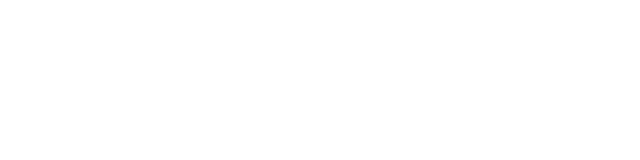
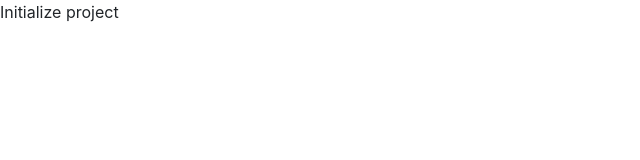
Before and after one commit to thanhdat24/react_04, a React (Create React App) app: page / in a window 1280 px wide. Shown: the top 160 px of the page, without its empty margins (0-640 px from the left). Built offline with nearby package versions, Linux system fonts and the light colour scheme.

Commit message:
Setup project

```diff
--- a/src/App.js
+++ b/src/App.js
@@ -3,7 +3,7 @@
 import React from "react";
 
 function App() {
-  return <div className="App"></div>;
+  return <div className="App">Initialize project</div>;
 }
 
 export default App;
--- a/src/index.js
+++ b/src/index.js
@@ -1,12 +1,18 @@
 import "./index.css";
 
 import App from "./App";
+import { Provider } from "react-redux";
 import React from "react";
 import ReactDOM from "react-dom";
 import reportWebVitals from "./reportWebVitals";
+import store from "./redux/reducers/configStore";
+
+// setup redux
 
 ReactDOM.render(
-    <App />,
+  <Provider store={store}>
+    <App />
+  </Provider>,
   document.getElementById("root")
 );
 
--- /dev/null
+++ b/src/redux/reducers/configStore.js
@@ -0,0 +1,9 @@
+import { combineReducers, createStore } from "redux";
+
+const rootReducer = combineReducers({
+  // reducer khai báo tại đây
+});
+
+const store = createStore(rootReducer);
+
+export default store;
```
Also changed, not shown: package.json (+12 -0 lines), 1 other file (tests, documents, lock files or other folders).
